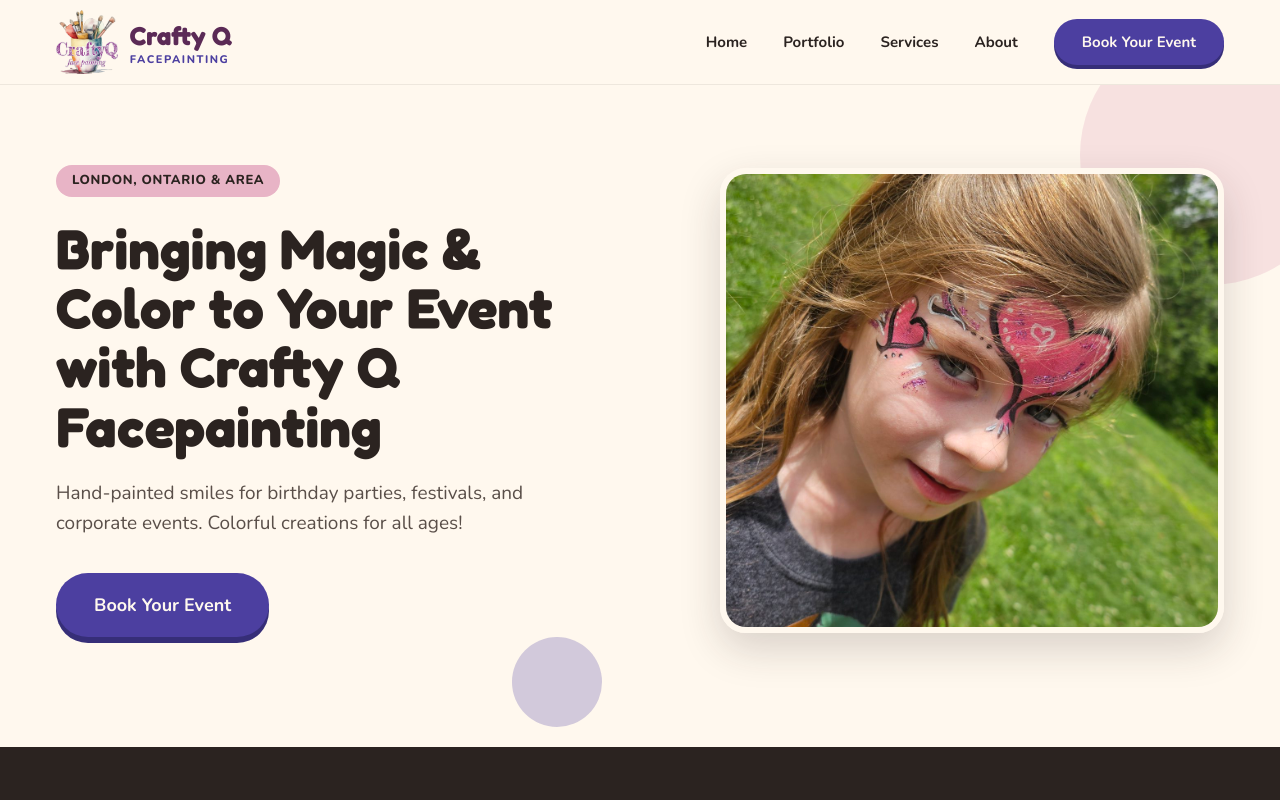
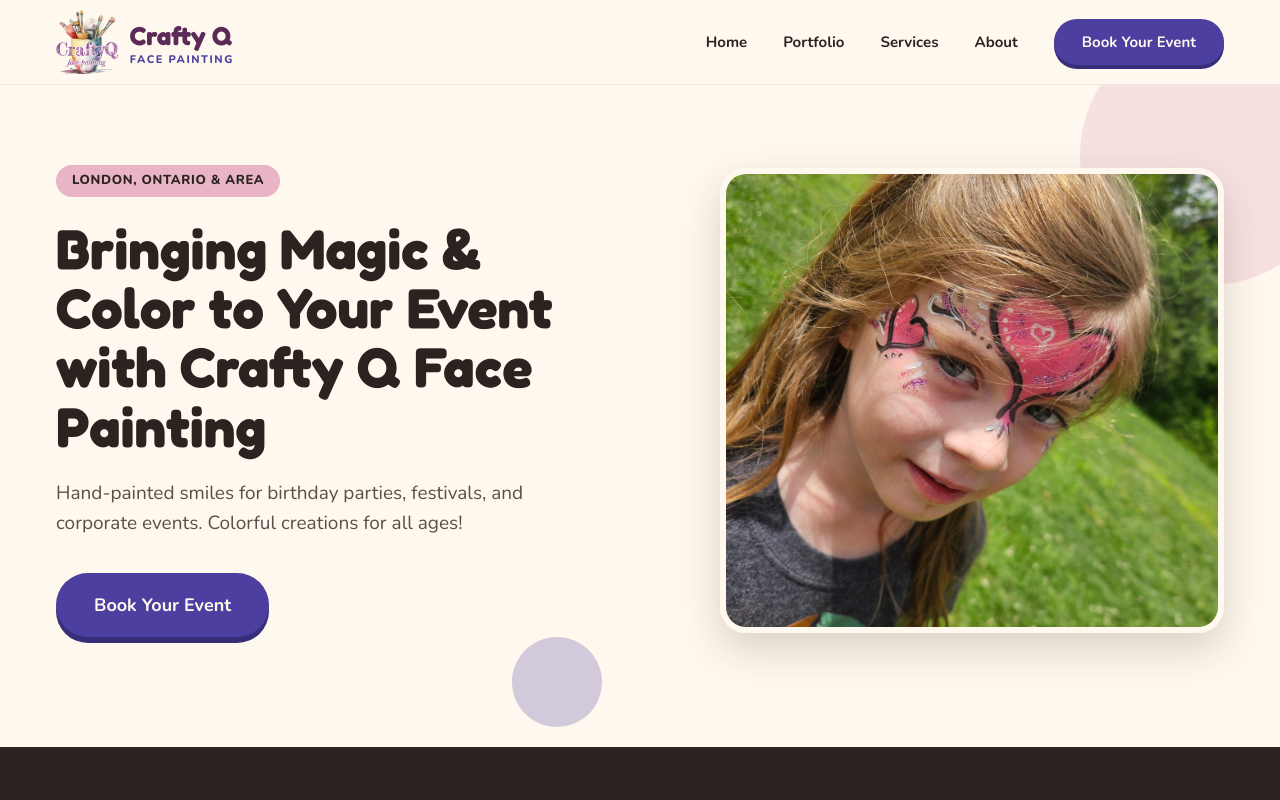
Before and after one commit to spencerfrost/crafty-q, a Next.js app: page / in a window 1280 px wide. Shown: the top 800 px of the page. Built offline with nearby package versions, Linux system fonts and the light colour scheme.

Commit message:
Fix typos in "Face Painting" across multiple components and README

```diff
--- a/app/layout.tsx
+++ b/app/layout.tsx
@@ -15,7 +15,7 @@ const nunito = Nunito({
 });
 
 export const metadata: Metadata = {
-  title: "Crafty Q Facepainting | London, Ontario",
+  title: "Crafty Q Face Painting | London, Ontario",
   description:
     "Hand-painted smiles for birthday parties, festivals, and corporate events in London, Ontario — safe, vibrant, and unforgettable.",
 };
--- a/components/Footer.tsx
+++ b/components/Footer.tsx
@@ -1,7 +1,7 @@
 export function Footer() {
   return (
     <footer className="bg-charcoal px-6 py-[22px] text-center text-[13px] text-body-dark">
-      © 2026 Crafty Q Facepainting — London, Ontario
+      © 2026 Crafty Q Face Painting — London, Ontario
     </footer>
   );
 }
--- a/components/Hero.tsx
+++ b/components/Hero.tsx
@@ -15,7 +15,7 @@ export function Hero() {
           London, Ontario &amp; Area
         </span>
         <h1 className="mb-[22px] max-w-[560px] font-display text-[38px] leading-[1.1] font-bold text-charcoal md:text-[56px] md:leading-[1.06]">
-          Bringing Magic &amp; Color to Your Event with Crafty Q Facepainting
+          Bringing Magic &amp; Color to Your Event with Crafty Q Face Painting
         </h1>
         <p className="mb-[34px] max-w-[520px] text-[19px] leading-[1.6] text-body-warm">
           Hand-painted smiles for birthday parties, festivals, and corporate
--- a/components/Nav.tsx
+++ b/components/Nav.tsx
@@ -34,7 +34,7 @@ export function Nav() {
               Crafty Q
             </span>
             <span className="text-[11px] font-extrabold uppercase tracking-[0.14em] text-indigo">
-              Facepainting
+              Face Painting
             </span>
           </span>
         </a>
```
Also changed, not shown: 1 other file (tests, documents, lock files or other folders).
